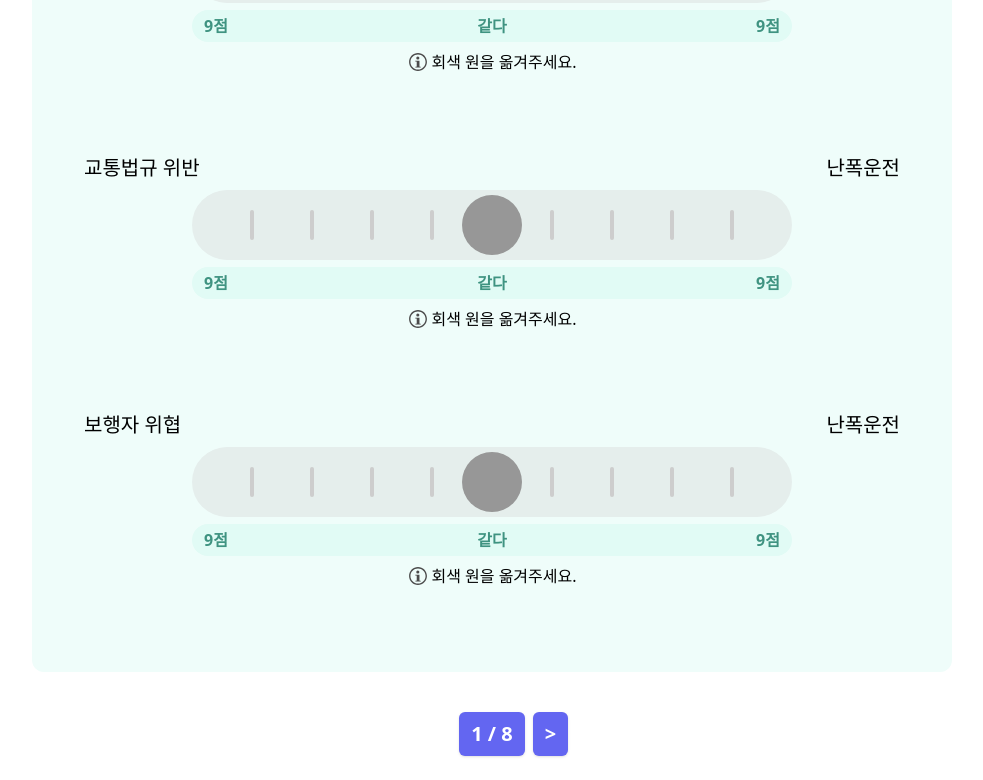
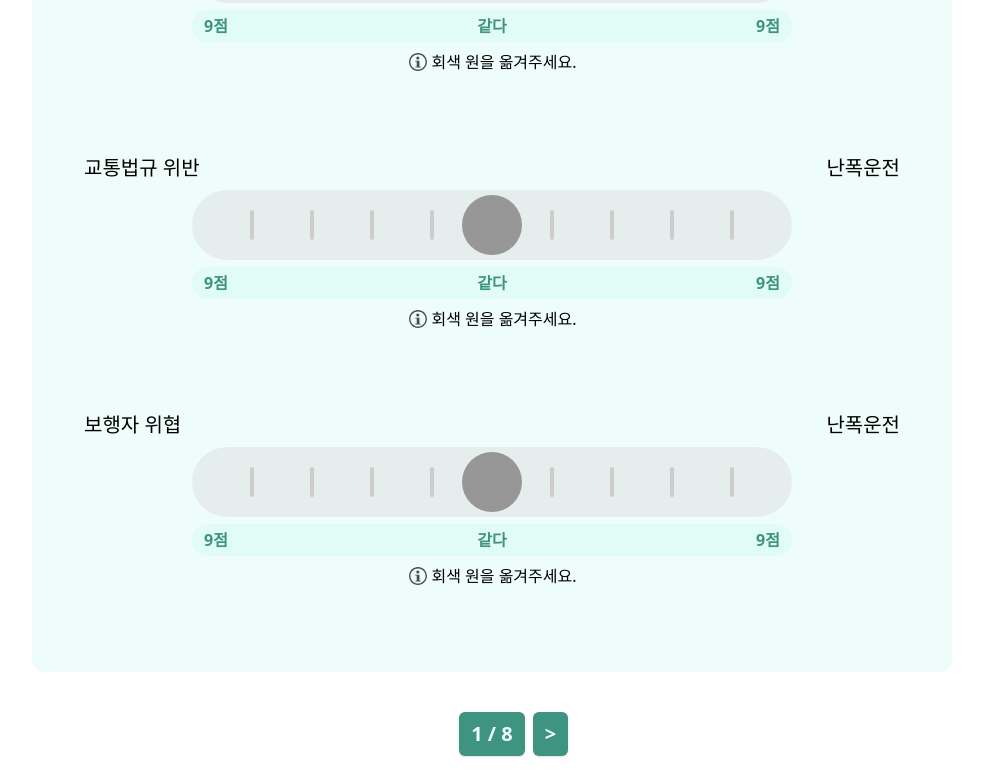
Before and after one commit to custardcream98/goodrider-interview-web, a Next.js app: page /interview/1 in a window 1280 px wide. Shown: the part 581-1361 px from the top of the page, without its empty margins (148-1131 px from the left). Built offline with nearby package versions, Linux system fonts and the light colour scheme.

Commit message:
Refactoring: 스타일 리팩토링

```diff
--- a/src/components/Navbar.tsx
+++ b/src/components/Navbar.tsx
@@ -9,9 +9,9 @@ type Props = {
   currentPage: number;
 };
 
-const outlineClasses = "outline outline-2 outline-darkmint outline-offset-1";
-const checkedClasses = "bg-darkmint text-mint";
-const unCheckedClasses = "bg-mint text-darkmint";
+const outlineClasses = "outline outline-2 outline-darkmint outline-offset-2";
+const checkedClasses = "dark";
+const unCheckedClasses = "light";
 
 const Navbar = ({ maxSliders, maxVideoQuestions, currentPage }: Props) => {
   const [scoreStorage, _] = useRecoilState(scoreState);
@@ -59,7 +59,7 @@ const Navbar = ({ maxSliders, maxVideoQuestions, currentPage }: Props) => {
               <li className="ml-3">
                 <Link href={`/interview/${i + 1}`}>
                   <a
-                    className={`nav-item-js inline-block rounded  px-2 py-[2px] text-nav-item-mobile shadow md:rounded-md md:py-2 md:px-3 md:text-nav-item ${
+                    className={`inline-block rounded  px-2 py-[2px] text-nav-item-mobile shadow md:rounded-md md:py-2 md:px-3 md:text-nav-item ${
                       completedQuestionsStorage[i]
                         ? checkedClasses
                         : unCheckedClasses
--- a/src/components/PageBtn.tsx
+++ b/src/components/PageBtn.tsx
@@ -10,22 +10,16 @@ const PageBtn = ({ maxPage, currentPage }: IProps) => {
     <section className="m-auto mt-4 mb-4 w-95% text-center md:w-920">
       <h2 hidden>이전 / 다음 페이지</h2>
       <Link href={`/interview/${currentPage - 1}`}>
-        <a
-          className={`prevBtn text-m inline-block rounded-md bg-indigo-500 py-2 px-3 font-semibold text-white shadow focus:outline-none md:text-xl ${
-            1 === currentPage ? "deactivate" : ""
-          }`}
-        >
+        <a className={`page-btn ${1 === currentPage ? "deactivate" : ""}`}>
           {"<"}
         </a>
       </Link>
-      <div className="text-m m-2 inline-block rounded-md bg-indigo-500 py-2 px-3 font-semibold text-white shadow focus:outline-none md:text-xl">
+      <div className="page-btn m-2">
         <span>{`${currentPage} / ${maxPage}`}</span>
       </div>
       <Link href={`/interview/${currentPage + 1}`}>
         <a
-          className={`prevBtn text-m inline-block rounded-md bg-indigo-500 py-2 px-3 font-semibold text-white shadow focus:outline-none md:text-xl ${
-            maxPage === currentPage ? "deactivate" : ""
-          }`}
+          className={`page-btn ${maxPage === currentPage ? "deactivate" : ""}`}
         >
           {">"}
         </a>
--- a/src/styles/index.css
+++ b/src/styles/index.css
@@ -15,6 +15,13 @@
     @apply flex items-center justify-center;
   }
 
+  .dark {
+    @apply bg-darkmint text-mint;
+  }
+  .light {
+    @apply bg-mint text-darkmint;
+  }
+
   .question-bundle {
     @apply mx-auto my-4 w-95% rounded-xl bg-mint p-4 md:w-920;
   }
@@ -24,6 +31,10 @@
   }
 
   .video-number {
-    @apply rounded-full border-4 border-solid border-darkmint bg-mint p-1 font-bold text-darkmint shadow;
+    @apply light rounded-full border-4 border-solid border-darkmint p-1 font-bold shadow;
+  }
+
+  .page-btn {
+    @apply dark inline-block rounded-md py-2 px-3 font-semibold shadow md:text-xl;
   }
 }
```
